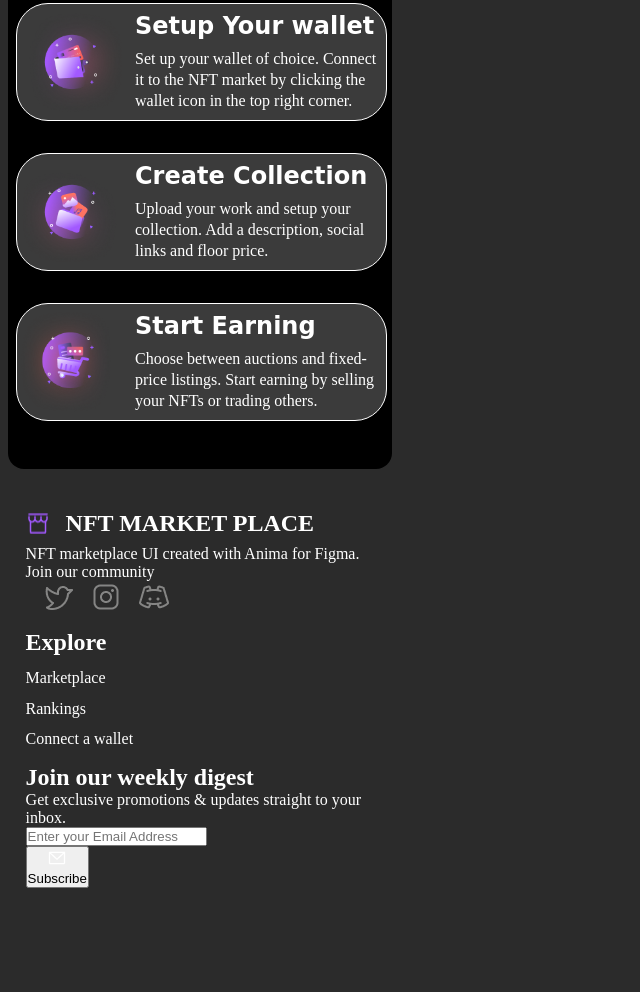
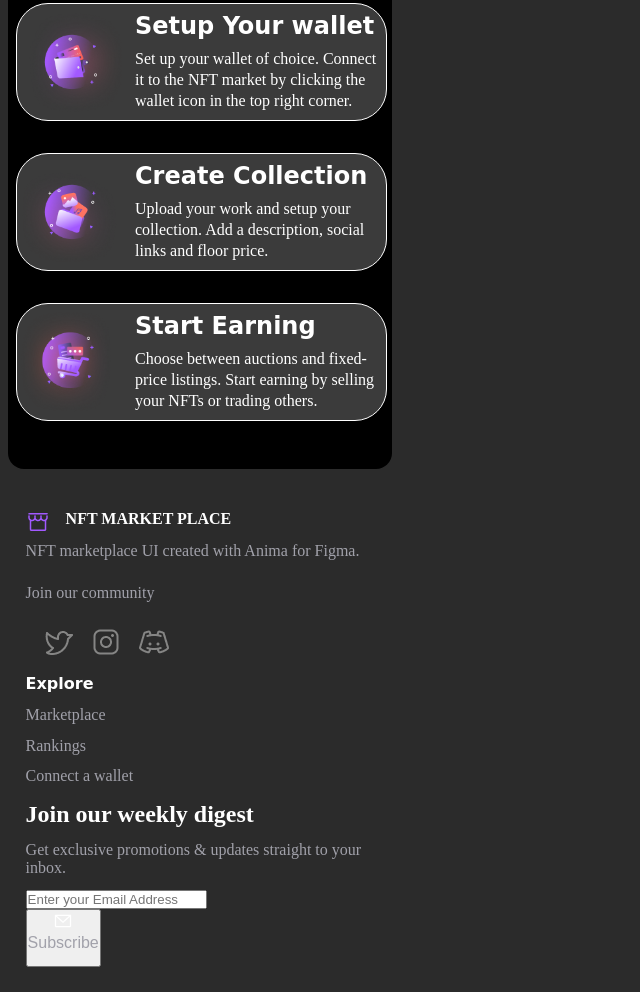
Before and after one commit to JaxTheDev521/NFT-MARKET-PLACE, a plain HTML site: page index.html in a window 1280 px wide. Shown: the part 7373-8365 px from the top of the page, without its empty margins (0-640 px from the left). Before the commit the page ends 8287 px from the top, so only its background shows below. Drawn offline with Linux system fonts and the light colour scheme; a web font is replaced by a local one.

Commit message:
updated content

```diff
--- a/index.html
+++ b/index.html
@@ -307,8 +307,8 @@
         <img src="images/Storefront.png" alt="">
         <h2>NFT MARKET PLACE</h2>
       </div>
-      <p>NFT marketplace UI created with Anima for Figma.</p>
-      <p>Join our community</p>
+      <p class="NFT1">NFT marketplace UI created with Anima for Figma.</p>
+      <p class="NFT2">Join our community</p>
       <div class="socials">
         <img src="images/YoutubeLogo.png" alt="">
         <img src="images/TwitterLogo.png" alt="">
@@ -325,7 +325,7 @@
         <h2>Join our weekly digest</h2>
         <p>Get exclusive promotions & updates straight to your inbox.</p>
         <div id="form">
-           <input type="email" placeholder="Enter your Email Address"/>
+           <input type="email" placeholder="Enter your Email Address" class="form"/>
         </div>
         <button class="subscribe">
           <img src="images/EnvelopeSimple.png" alt="">
--- a/style.css
+++ b/style.css
@@ -534,8 +534,17 @@ body {
   gap: 1rem;
   margin-bottom: 0.5rem;
 }
-.house p{
-
+.house h2{
+  font-size: 1rem;
+  font-family: candal;
+}
+.NFT1{
+  color: var(--muted);
+  margin-bottom: 1.5rem;
+}
+.NFT2{
+  color: var(--muted);
+  margin-bottom: 1.5rem;
 }
 .socials{
   display: flex;
@@ -543,11 +552,28 @@ body {
   gap: 1rem;
   margin-bottom: 1rem;
 }
-
-
 .explore{
   display: flex;
   flex-direction: column;
   gap: 0.8rem;
   margin-bottom: 1rem;
 }
+.explore h2{
+  font-family: cursive;
+  font-size: 1rem;
+}
+.explore p{
+  color: var(--muted);
+}
+.digest h2{
+  font-family: candal;
+  margin-bottom: 0.8rem;
+}
+.digest p{
+  font-size: 1rem;
+  color: var(--muted);
+  margin-bottom: 0.8rem;
+}
+.form{
+
+}
```
